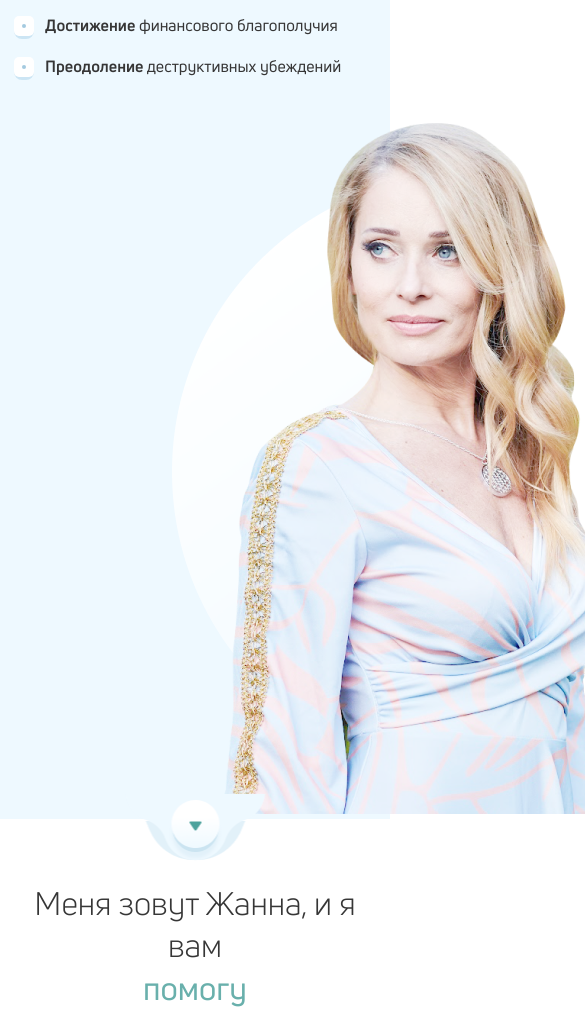
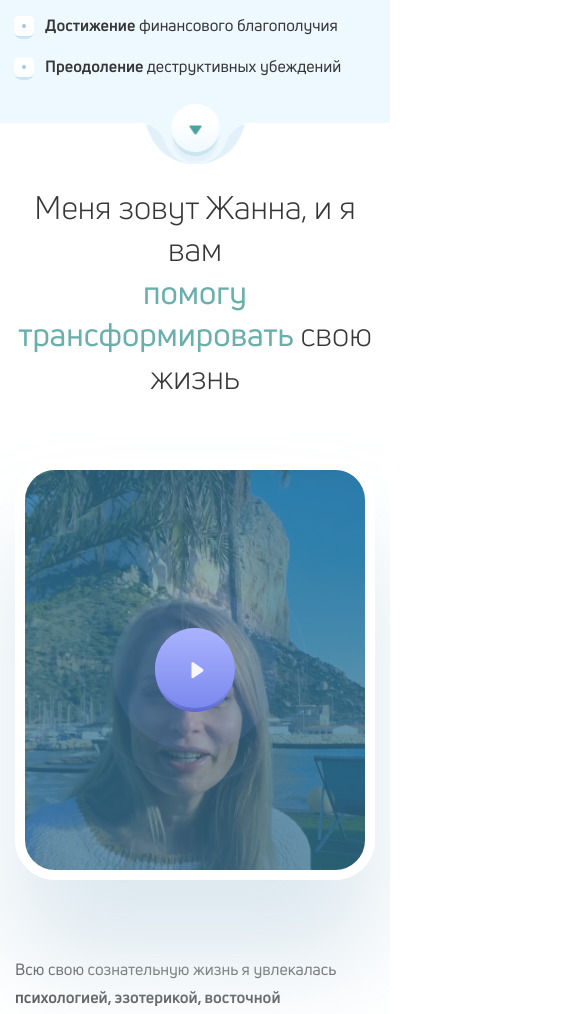
Before and after one commit to loshenkov-dmitry/teta, a plain HTML site: page index.html in a window 390 px wide. Shown: the part 543-1557 px from the top of the page, 585 px wide, since content can reach past the window. Drawn offline with nearby package versions, Linux system fonts and the light colour scheme.

Commit message:
Update main.css

```diff
--- a/css/main.css
+++ b/css/main.css
@@ -456,7 +456,8 @@ flex-direction: column;
     }
 
 .header__img {
-    /* display: none; */
+    display: none;
+
     }
 
 .section-about__heading {
@@ -555,7 +556,7 @@ flex-direction: column;
 
 
     .header__img {
-        position: static;
+        position: absolute;
         bottom: 0;
         right: -86px;
     }
```
